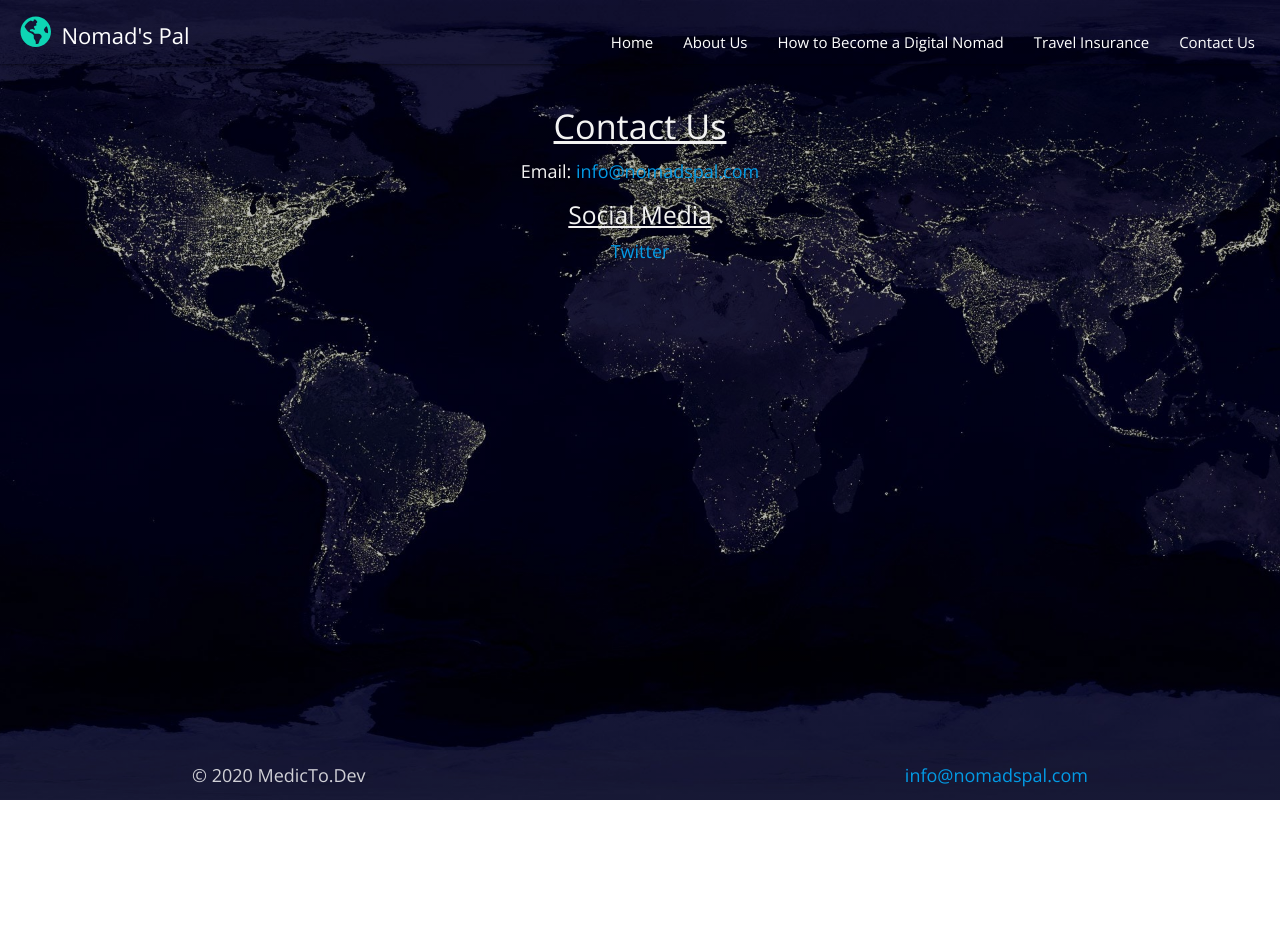
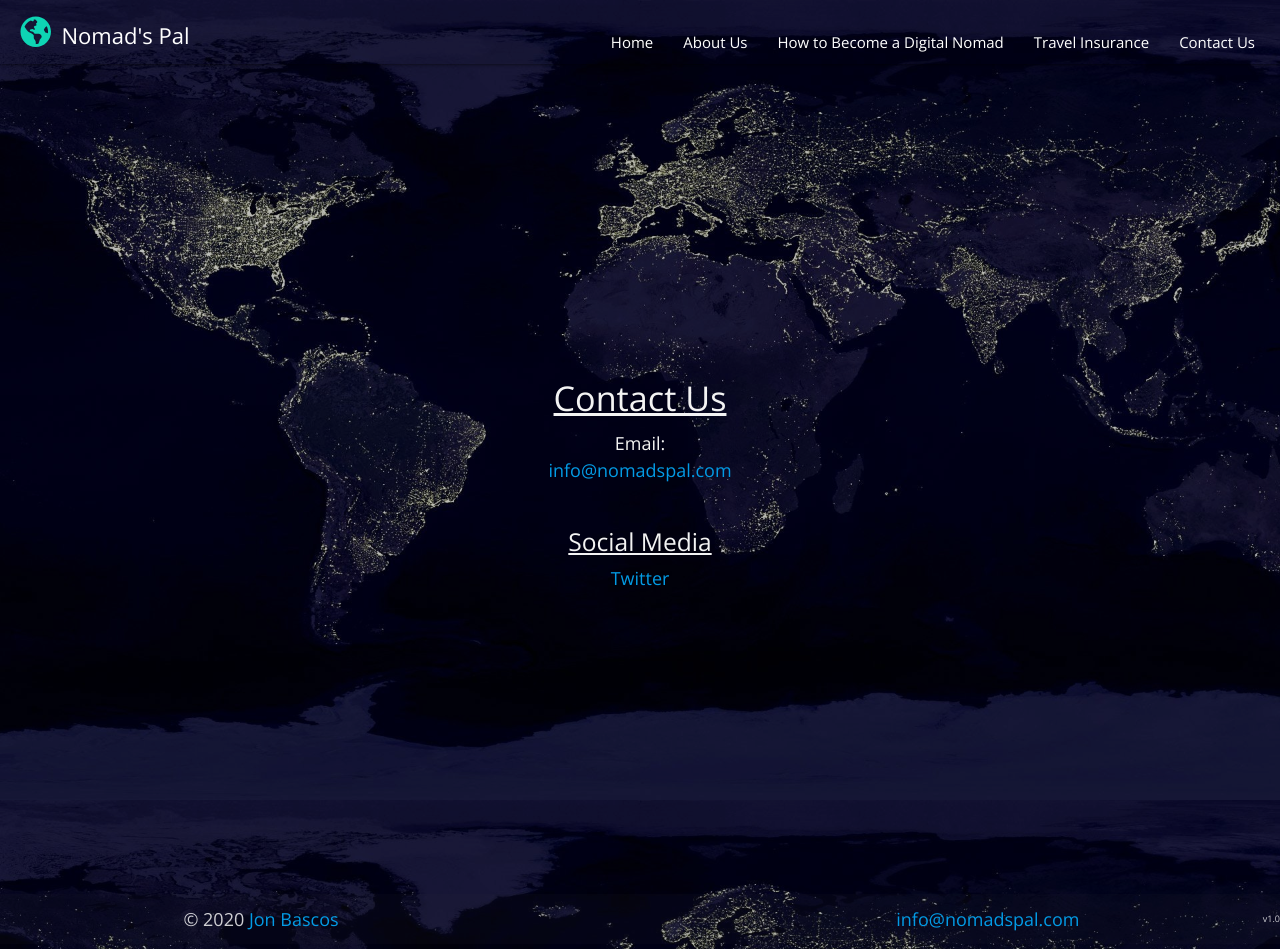
Before and after one commit to jonbascos/nomads-pal-react-version, a React (Create React App) app: page /contact in a window 1280 px wide. Before the commit the page ends 800 px from the top, so only its background shows below. Built offline with nearby package versions, Linux system fonts and the light colour scheme; no server answers; the database is empty.

Commit message:
first commit

```diff
--- a/package.json
+++ b/package.json
@@ -9,7 +9,7 @@
 		"@testing-library/jest-dom": "^4.2.4",
 		"@testing-library/react": "^9.4.0",
 		"@testing-library/user-event": "^7.2.1",
-		"firebase": "^7.13.2",
+		"firebase": "^7.14.2",
 		"materialize-css": "^1.0.0-rc.2",
 		"react": "^16.12.0",
 		"react-dom": "^16.12.0",
--- a/src/App.js
+++ b/src/App.js
@@ -53,7 +53,7 @@ function App() {
 	});
 
 	return [
-		<>
+		<section>
 			<header>
 				<Header />
 			</header>
@@ -95,7 +95,7 @@ function App() {
 			<footer>
 				<Footer />
 			</footer>
-		</>,
+		</section>,
 	];
 }
 
--- a/src/components/About.js
+++ b/src/components/About.js
@@ -19,33 +19,14 @@ function About(props) {
 					creating a directory of locations where other like minded
 					people could help each other.
 				</p>
+
 				<p>
-					<h4>Future features:</h4>
-					<ol>
-						<li>
-							Ability to create an account and save your favorite
-							places.
-						</li>
-						<li>Ability to leave comments about the locations.</li>
-						<li>
-							Ability to view the average internet speeds you can
-							expect at the location.
-						</li>
-						<li>
-							Ability to enter the speeds you got at an existing
-							location.
-						</li>
-						<li>List of amenities at the location</li>
-					</ol>
-					<p>
-						If you'd like to request a feature or if you have any
-						suggestions, you can forward them to{" "}
-						<a href='mailto:suggestions@nomadspal.com'>
-							suggestions@nomadspal.com
-						</a>
-					</p>
+					If you'd like to request a feature or if you have any
+					suggestions, you can forward them to{" "}
+					<a href='mailto:suggestions@nomadspal.com'>
+						suggestions@nomadspal.com
+					</a>
 				</p>
-				<p></p>
 			</div>
 		</div>
 	);
--- a/src/components/Contact.js
+++ b/src/components/Contact.js
@@ -4,7 +4,7 @@ import "../static/css/Contact.css";
 function Contact(props) {
 	const twitter = "https://www.twitter.com/nomadspal";
 	return (
-		<div className='contact-container'>
+		<section className='contact-container'>
 			<h4>Contact Us</h4>
 			Email:{" "}
 			<a
@@ -19,7 +19,7 @@ function Contact(props) {
 			<a href={twitter} target='_blank' rel='noopener noreferrer'>
 				Twitter
 			</a>
-		</div>
+		</section>
 	);
 }
 
--- a/src/components/Footer.js
+++ b/src/components/Footer.js
@@ -14,7 +14,7 @@ function Footer(props) {
 			<footer className='page-footer'>
 				<div className='footer-copyright'>
 					<div className='container'>
-						© 2020 MedicTo.Dev
+						© 2020 <a href='mailto:jon@jonbascos.com'>Jon Bascos</a>
 						<a className='grey-text text-lighten-4 right' href='#!'>
 							<a
 								href='mailto:info@nomadspal.com'
@@ -25,6 +25,7 @@ function Footer(props) {
 							</a>
 						</a>
 					</div>
+					<span id='version'>v1.0</span>
 				</div>
 			</footer>
 		</div>
--- a/src/components/Header.js
+++ b/src/components/Header.js
@@ -65,7 +65,10 @@ function Header(props) {
 				</div>
 			</nav>
 
-			<ul className='sidenav nav-background' id='mobile-demo'>
+			<ul
+				className='sidenav sidenav-close nav-background'
+				id='mobile-demo'
+			>
 				<li>
 					<Link to='/'>
 						<span className='white-text'>Home</span>
--- a/src/index.css
+++ b/src/index.css
@@ -5,5 +5,9 @@ body {
 }
 
 main {
+	display: flex;
+	flex-direction: column;
+	justify-content: center;
+	align-items: center;
 	flex: 1 0 auto;
 }
--- a/src/static/css/About.css
+++ b/src/static/css/About.css
@@ -1,16 +1,23 @@
-.about-container {
+/* .about-container {
 	display: flex;
 	justify-content: center;
 	align-items: center;
+	height: 85vh;
+	margin: auto;
+	max-width: 90%;
+	background-color: rgba(0, 0, 0, 0.5);
+	border: 2px solid yellow;
+} */
+
+.about-container {
+	display: flex;
+	flex-direction: column;
+	justify-content: space-evenly;
+	width: 80vw;
 	height: 100vh;
 	margin: 0 auto;
-	max-width: 90%;
-	background-color: rgba(0, 0, 0, 0.5);
 }
 
 .about-content {
-	/* border: 1px solid white; */
-	border-width: medium;
-	border-radius: 5px;
-	padding: 30px;
+	padding: 50px;
 }
--- a/src/static/css/App.css
+++ b/src/static/css/App.css
@@ -22,18 +22,24 @@ body {
 	display: flex;
 	flex-direction: column;
 	height: 100vh;
-	/* padding-bottom: 60px; */
-	/* border: 1px solid green; */
 }
 
-main {
-	overflow: hidden;
-	display: block;
-	position: relative;
+.main-section {
+	display: flex;
+	flex-direction: column;
+	justify-content: center;
+	align-items: center;
 }
 
-.main-body {
-	/* border: 1px solid red; */
+/* .main-container {
+	display: flex;
+	justify-content: center;
+	align-items: center;
+	height: 100vh;
+} */
+
+/* .main-body {
+	border: 1px solid red;
 	display: flex;
 	flex-direction: column;
 	justify-content: center;
@@ -41,11 +47,11 @@ main {
 	height: 100vh;
 	width: 90%;
 	margin: 0 auto;
-}
+} */
 
 /* Media Queries */
-@media (min-width: 640px) {
+/* @media (min-width: 640px) {
 	.body {
 		background-repeat: no-repeat;
 	}
-}
+} */
--- a/src/static/css/Contact.css
+++ b/src/static/css/Contact.css
@@ -1,6 +1,13 @@
 .contact-container {
+	display: flex;
+	flex-direction: column;
+	justify-content: center;
+	align-items: center;
 	padding: 10px;
-	text-align: center;
+	margin: 0 auto;
+	width: 80vw;
+	height: 100vh;
+	/* background: rgba(0, 0, 0, 0.5); */
 }
 
 .contact-container h4,
--- a/src/static/css/Footer.css
+++ b/src/static/css/Footer.css
@@ -1,3 +1,8 @@
 .page-footer {
 	background: rgba(0, 0, 0, 0);
+	padding-bottom: 5px;
 }
+
+#version {
+	font-size: 0.5em;
+}
--- a/src/static/css/SearchBox.css
+++ b/src/static/css/SearchBox.css
@@ -1,11 +1,13 @@
 .searchbox-container {
+	background-color: rgba(0, 0, 0, 0.3);
 	display: flex;
 	flex-direction: column;
+	justify-content: center;
 	align-items: center;
-	background-color: rgba(0, 0, 0, 0.3);
+	padding: 20px;
 	margin: 0 auto;
-	padding: 20px;
-	/* border: 1px solid yellow; */
+	height: 100vh;
+	width: 80vw;
 }
 
 input {
```
Also changed, not shown: 1 other file (tests, documents, lock files or other folders).
